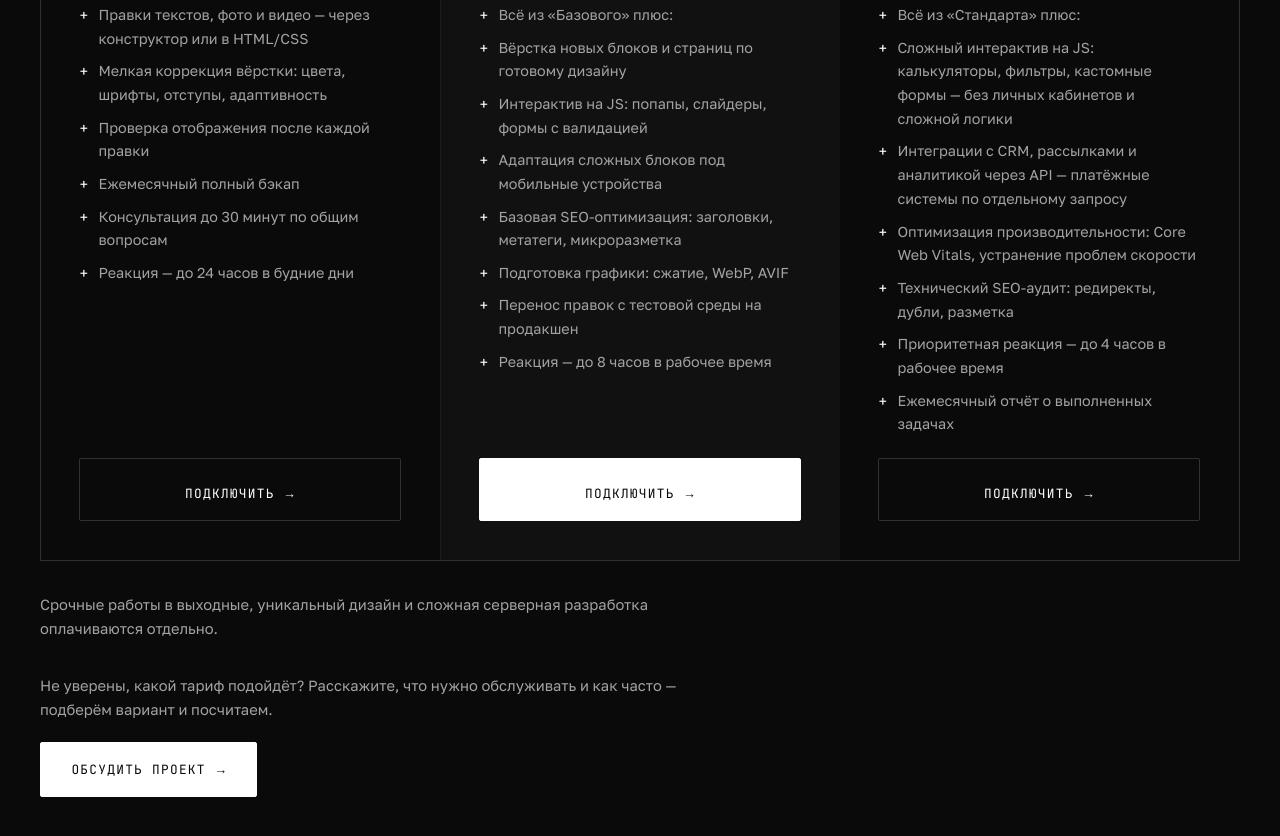
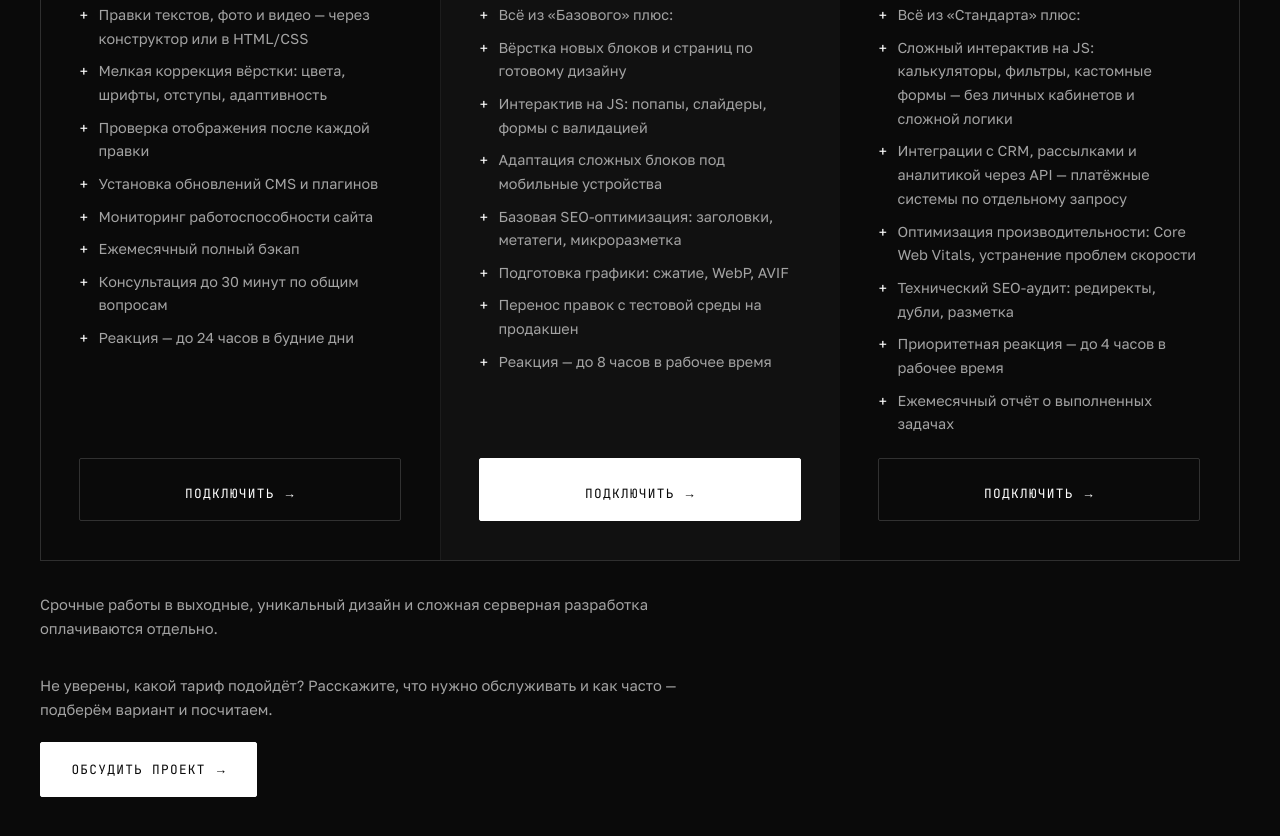
Before and after one commit to Ataro13/am-dev, a plain HTML site: page support.html in a window 1280 px wide. Shown: the part 1827-2663 px from the top of the page. Drawn offline with Linux system fonts and the light colour scheme; a web font is replaced by a local one.

Commit message:
fix: добавлены 2 пункта в тариф Базовый для выравнивания высоты карточек

```diff
--- a/support.html
+++ b/support.html
@@ -144,6 +144,8 @@
               <li>Правки текстов, фото и видео — через конструктор или в HTML/CSS</li>
               <li>Мелкая коррекция вёрстки: цвета, шрифты, отступы, адаптивность</li>
               <li>Проверка отображения после каждой правки</li>
+              <li>Установка обновлений CMS и плагинов</li>
+              <li>Мониторинг работоспособности сайта</li>
               <li>Ежемесячный полный бэкап</li>
               <li>Консультация до 30 минут по общим вопросам</li>
               <li>Реакция — до 24 часов в будние дни</li>
```
